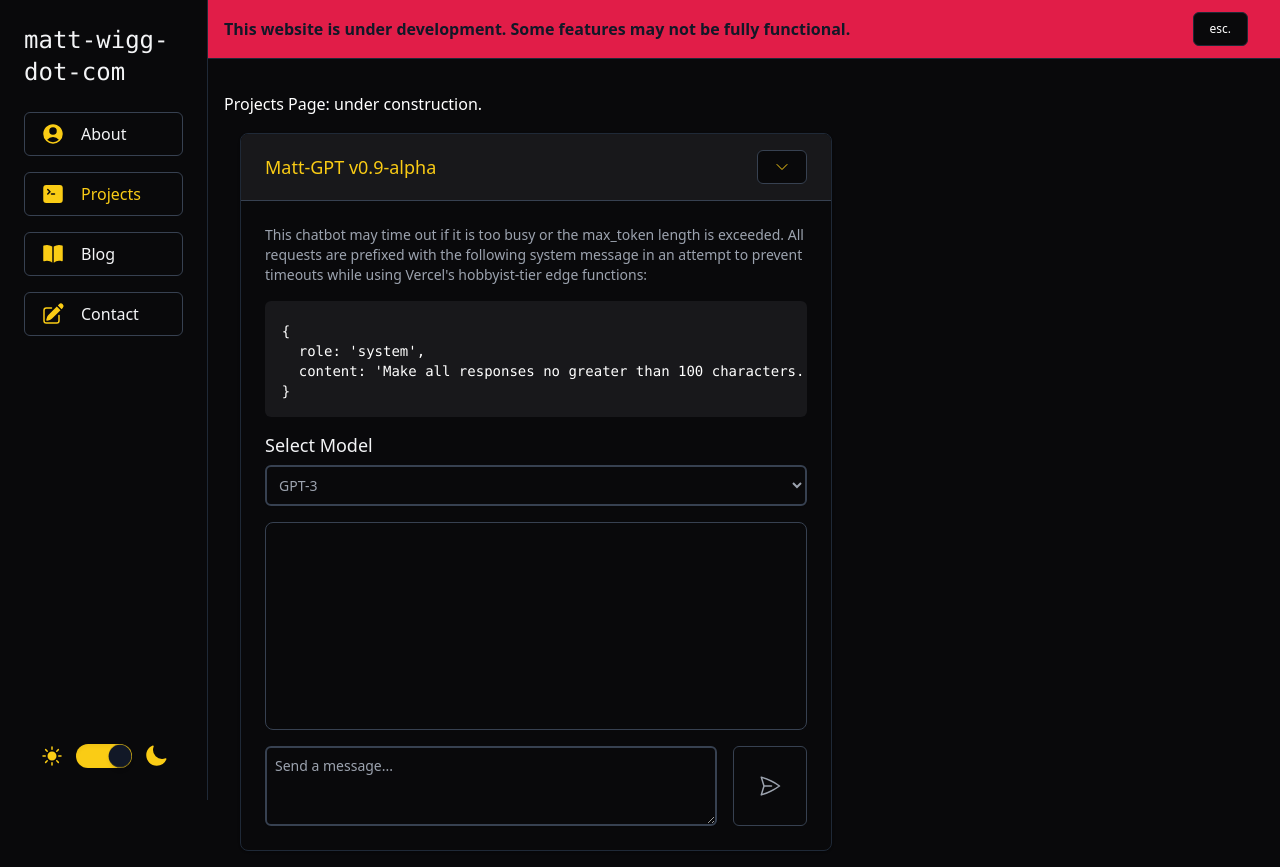
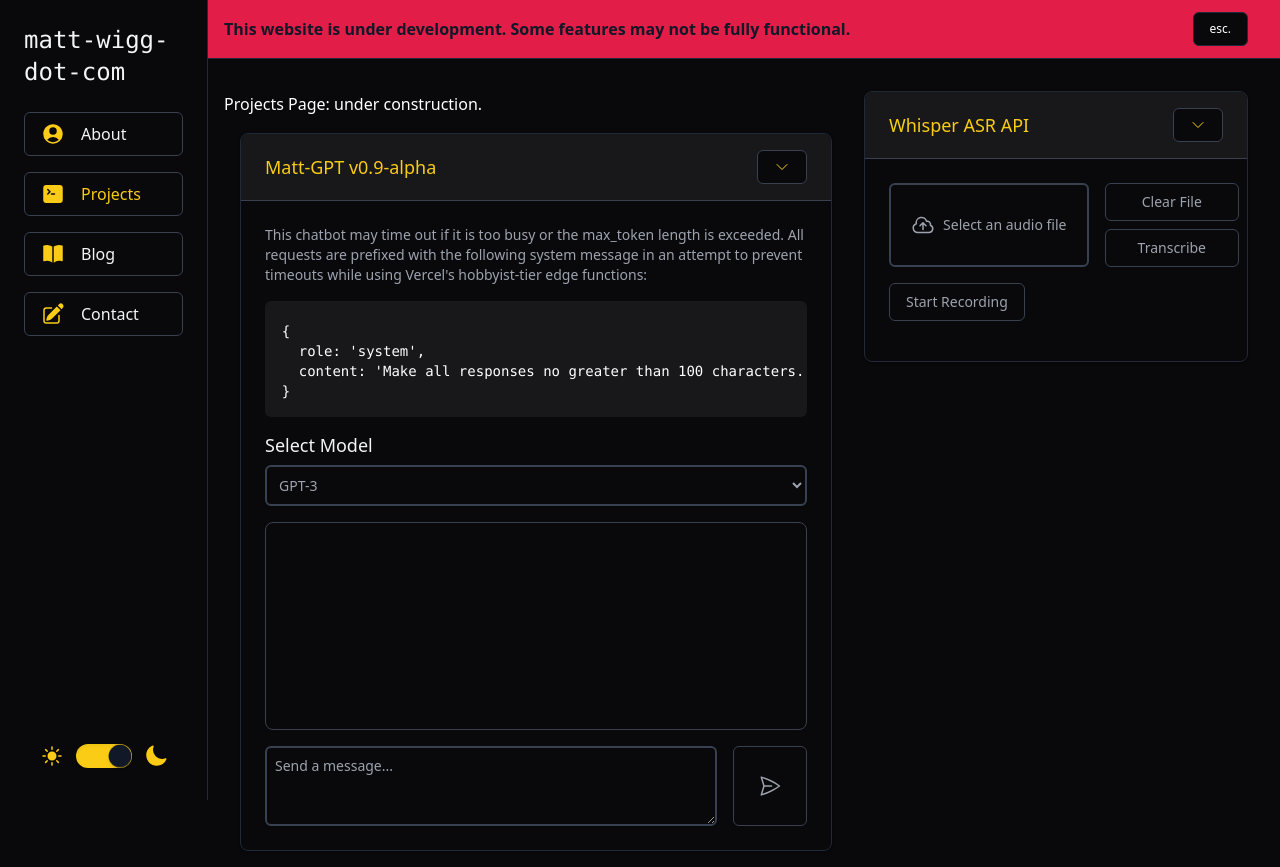
Before and after one commit to matt-wigg/matt-wigg-dot-com, a Next.js app: page /projects in a window 1280 px wide. Built offline with nearby package versions, Linux system fonts and the light colour scheme.

Commit message:
whisper setup - post stream

```diff
--- /dev/null
+++ b/src/app/api/whisper/route.ts
@@ -0,0 +1,50 @@
+import { NextRequest, NextResponse } from 'next/server';
+
+export async function POST(req: NextRequest) {
+  if (!req.body || !req.body.file) {
+    return NextResponse.json(
+      { error: 'No audio file provided.' },
+      { status: 400 }
+    );
+  }
+
+  const audioFile = req.body.file;
+
+  if (!audioFile) {
+    return NextResponse.json(
+      { error: 'No audio file provided.' },
+      { status: 400 }
+    );
+  }
+
+  const formData = new FormData();
+  formData.append('file', audioFile, 'audio.webm');
+  formData.append('model', 'whisper-1');
+
+  try {
+    const response = await fetch(
+      'https://api.openai.com/v1/audio/transcriptions',
+      {
+        method: 'POST',
+        body: formData,
+        headers: {
+          Authorization: `Bearer ${process.env.OPEN_AI_KEY}`,
+          // FormData generates a boundary string and sets it in 'content-type' header.
+          // Do not manually set 'content-type' header to 'multipart/form-data'.
+        },
+      }
+    );
+
+    if (!response.ok) {
+      throw new Error('API request failed');
+    }
+
+    const result = await response.json();
+    return NextResponse.json({ message: result.text });
+  } catch (error) {
+    return NextResponse.json(
+      { error: (error as Error).message },
+      { status: 500 }
+    );
+  }
+}
--- a/src/app/projects/page.tsx
+++ b/src/app/projects/page.tsx
@@ -1,4 +1,5 @@
 import ChatForm from '@/components/ChatForm';
+import AudioForm from '@/components/AudioForm/AudioForm';
 
 export default function Home() {
   return (
@@ -10,7 +11,9 @@ export default function Home() {
         </div>
       </div>
       <div className='md:w-2/5 md:flex md:flex-col'>
-        <div className='pb-4'></div>
+        <div className='pb-4'>
+          <AudioForm show={true} />
+        </div>
       </div>
     </main>
   );
--- /dev/null
+++ b/src/components/AudioForm/AudioForm.tsx
@@ -0,0 +1,105 @@
+'use client';
+import React, { useState } from 'react';
+import { CloudArrowUpIcon, ArrowPathIcon } from '@heroicons/react/24/outline';
+import ContentCard from '@/components/ContentCard/ContentCard';
+import Button from '@/components/Button';
+
+import AudioRecorder from './AudioRecorder';
+
+const AudioForm = ({ show }: { show: boolean }) => {
+  const [audioFile, setAudioFile] = useState<File | null>(null);
+  const [loading, setLoading] = useState(false);
+  const [text, setText] = useState('');
+
+  const handleFileChange = (e: React.ChangeEvent<HTMLInputElement>) => {
+    const file = e.target.files ? e.target.files[0] : null;
+    setAudioFile(file);
+  };
+
+  const handleSubmit = async (e: React.FormEvent) => {
+    e.preventDefault();
+    alert('clicked');
+
+    if (audioFile !== null) {
+      setLoading(true);
+
+      try {
+        // Make the request to the OpenAI Whisper ASR API here
+        // and handle the response, updating the text state variable with the transcribed text
+      } catch (error: any) {
+        console.error('Error transcribing audio:', error);
+      } finally {
+        setLoading(false);
+      }
+    }
+  };
+
+  const handleRecord = (blob: Blob) => {
+    const file = new File([blob], 'recorded_audio.webm', {
+      type: 'audio/webm',
+    });
+    setAudioFile(file);
+  };
+
+  const handleClearFile = () => {
+    setAudioFile(null);
+  };
+
+  return (
+    <ContentCard
+      show={show}
+      title='Whisper ASR API'
+      content={
+        <>
+          <form onSubmit={handleSubmit}>
+            <div className='flex'>
+              <input
+                type='file'
+                accept='audio/*'
+                onChange={handleFileChange}
+                className='hidden'
+                id='fileUpload'
+                disabled={loading}
+              />
+              <label
+                htmlFor='fileUpload'
+                className='flex-grow border-2 border-gray-700 dark:border-gray-700 p-2 rounded-md cursor-pointer flex items-center justify-center'
+              >
+                {loading ? (
+                  <ArrowPathIcon className='mr-2 h-6 w-6 text-gray-600 dark:text-gray-400 animate-spin' />
+                ) : (
+                  <CloudArrowUpIcon className='mr-2 h-6 w-6 text-gray-600 dark:text-gray-400' />
+                )}
+                {audioFile ? audioFile.name : 'Select an audio file'}
+              </label>
+              <div>
+                <Button
+                  onClick={handleClearFile}
+                  className='ml-4 w-full mb-2 bg-white dark:bg-zinc-950 hover:bg-gray-100 dark:hover:bg-zinc-900 rounded-md px-6 py-2 border border-gray-700 dark:border-gray-700 flex items-center justify-center'
+                  disabled={loading}
+                >
+                  Clear File
+                </Button>
+                <Button
+                  type='submit'
+                  className='ml-4 w-full bg-white dark:bg-zinc-950 hover:bg-gray-100 dark:hover:bg-zinc-900 rounded-md px-6 py-2 border border-gray-700 dark:border-gray-700 flex items-center justify-center'
+                  disabled={!audioFile || loading}
+                >
+                  {loading ? (
+                    <ArrowPathIcon className='h-6 w-6 text-gray-600 dark:text-gray-400 group-hover:text-yellow-400 dark:group-hover:text-yellow-400 animate-spin' />
+                  ) : (
+                    'Transcribe'
+                  )}
+                </Button>
+              </div>
+            </div>
+          </form>
+          <AudioRecorder onRecord={handleRecord} />
+          <p className='mt-4 text-lg dark:text-gray-300'>{text}</p>
+        </>
+      }
+    />
+  );
+};
+
+export default AudioForm;
--- /dev/null
+++ b/src/components/AudioForm/AudioRecorder.tsx
@@ -0,0 +1,89 @@
+import React, { useEffect, useRef, useState } from 'react';
+import Button from '@/components/Button';
+
+type AudioRecorderProps = {
+  onRecord: (blob: Blob) => void;
+};
+
+const AudioRecorder: React.FC<AudioRecorderProps> = ({ onRecord }) => {
+  const audioRef = useRef<HTMLAudioElement | null>(null);
+  const [recording, setRecording] = useState(false);
+  const [audioBlob, setAudioBlob] = useState<Blob | null>(null);
+  const [mediaRecorder, setMediaRecorder] = useState<MediaRecorder | null>(
+    null
+  );
+  const [stream, setStream] = useState<MediaStream | null>(null);
+  const [isLoading, setIsLoading] = useState(false);
+
+  useEffect(() => {
+    if (audioRef.current && audioBlob) {
+      audioRef.current.src = URL.createObjectURL(audioBlob);
+    }
+  }, [audioBlob]);
+
+  const startRecording = () => {
+    navigator.mediaDevices.getUserMedia({ audio: true }).then((s) => {
+      setStream(s);
+      const mediaRecorder = new MediaRecorder(s);
+      setMediaRecorder(mediaRecorder);
+      mediaRecorder.start();
+
+      const audioChunks: BlobPart[] = [];
+      mediaRecorder.addEventListener('dataavailable', (event: BlobEvent) => {
+        audioChunks.push(event.data);
+        setAudioBlob(new Blob(audioChunks, { type: 'audio/webm' }));
+      });
+
+      setRecording(true);
+    });
+  };
+
+  const stopRecording = () => {
+    if (mediaRecorder) {
+      mediaRecorder.stop();
+    }
+    if (stream) {
+      stream.getTracks().forEach((track) => track.stop());
+    }
+    setRecording(false);
+  };
+
+  const handleSubmit = async () => {
+    setIsLoading(true);
+    onRecord(audioBlob!);
+    setIsLoading(false);
+  };
+
+  return (
+    <div className='pt-4'>
+      {!recording && !isLoading && (
+        <Button onClick={startRecording}>Start Recording</Button>
+      )}
+      {recording && <Button onClick={stopRecording}>Stop Recording</Button>}
+      {isLoading ? (
+        <Button>Decoding Recording</Button>
+      ) : (
+        audioBlob &&
+        !recording && (
+          <>
+            <span
+              style={{
+                display: recording ? 'none' : 'block',
+                paddingTop: '0.5rem',
+                paddingBottom: '0.5rem',
+              }}
+            ></span>
+            <audio ref={audioRef} controls />
+            <span style={{ padding: '0.5rem' }}>
+              <Button onClick={handleSubmit} color='success'>
+                Upload
+              </Button>
+            </span>
+          </>
+        )
+      )}
+    </div>
+  );
+};
+
+export default AudioRecorder;
```
